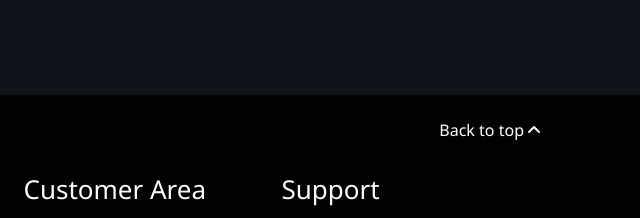
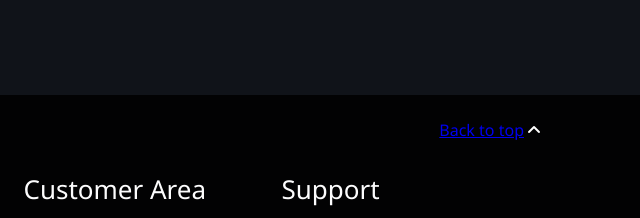
Before and after one commit to aneeshkumaryadav/audi-india-clone, a plain HTML site: page index.html in a window 1280 px wide. Shown: the part 3801-4019 px from the top of the page, 640-1280 px from the left. Drawn offline with Linux system fonts and the light colour scheme.

Commit message:
Refactor CSS styles and remove unused rules

```diff
--- a/css/style.css
+++ b/css/style.css
@@ -609,19 +609,6 @@ footer{
     cursor: pointer;
 }
 
-a {
-    text-decoration: none;
-    color: inherit;
-}
-
-a:visited {
-    color: inherit;
-}
-
-a:hover {
-    color: inherit;
-}
-
 .foot-panel1:hover{
     color: #b1b1b2;
 }
```
